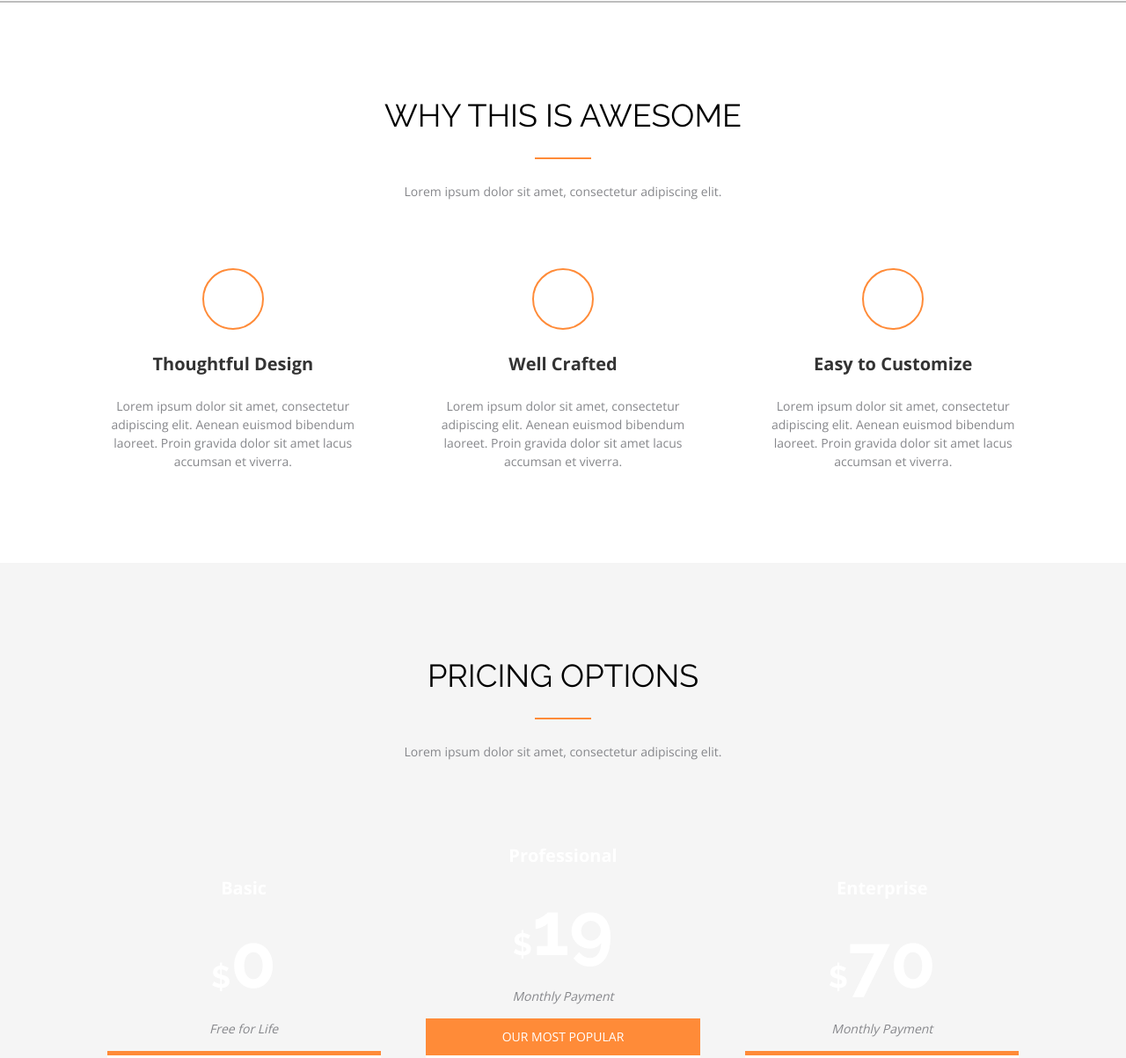
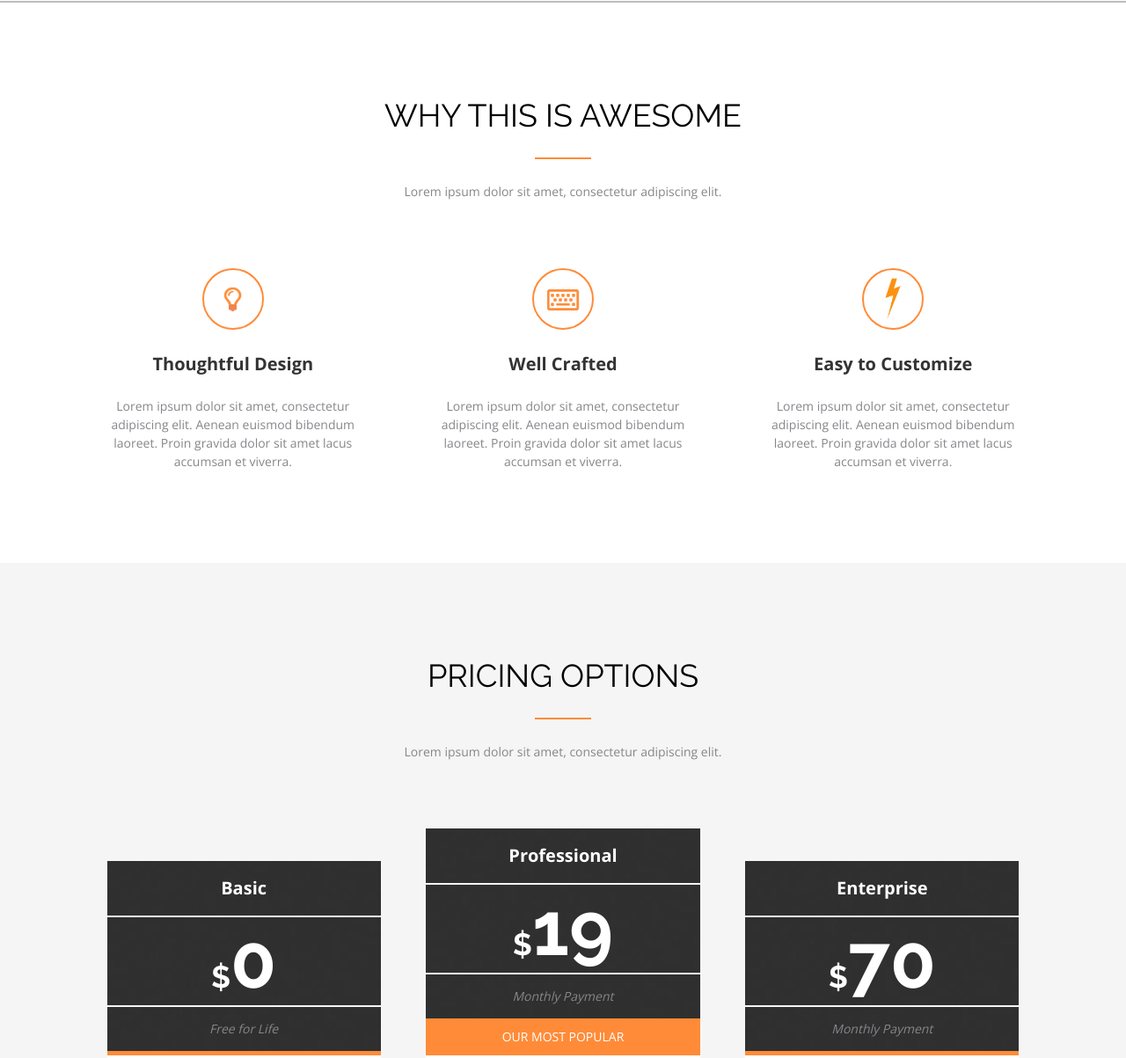
Before and after one commit to Gantlas/HW_5, a plain HTML site: page index.html in a window 1280 px wide. Shown: the part 978-2181 px from the top of the page at 88% size. Drawn offline with nearby package versions, Linux system fonts and the light colour scheme; the site is published under a folder, as on GitHub Pages, so addresses that start at the root find nothing; a script that the page names is missing.

Commit message:
Add files via upload

```diff
--- a/style.css
+++ b/style.css
@@ -66,7 +66,7 @@
 /* ______AXIT block______ */
 
 .axit-block_bg_image {
-    background: linear-gradient(rgb( 0, 0, 0, 0.4), rgb( 0, 0, 0, 0.4)), url(/images/axit-block_bg_image.jpeg);
+    background: linear-gradient(rgb( 0, 0, 0, 0.4), rgb( 0, 0, 0, 0.4)), url(images/axit-block_bg_image.jpeg);
 }
 
 .axit-block_bg {
@@ -387,16 +387,16 @@
 }
 
 .awesome-content__card-circle_bg-img_bulb {
-    background-image: url(/images/bulb.png);
+    background-image: url(images/bulb.png);
     background-size: 21px 28px;
 }
 
 .awesome-content__card-circle_bg-img_keyboard {
-    background-image: url(/images/keyboard.png);
+    background-image: url(images/keyboard.png);
 }
 
 .awesome-content__card-circle_bg-img_lightning {
-    background-image: url(/images/lightning.png);
+    background-image: url(images/lightning.png);
     background-size: 20px 50px;
 }
 
@@ -466,7 +466,7 @@
 }
 
 .pricing-content__list-item_bg-image {
-    background-image: url(/images/card_header_background.jpeg);
+    background-image: url(images/card_header_background.jpeg);
     background-position: center;
     background-repeat: no-repeat;
     background-size: cover;
@@ -493,7 +493,7 @@
 /* ______Axure design______ */
 
 .axure-design_bg {
-    background: linear-gradient( rgba(0, 0, 0, 0.6), rgba(0, 0, 0, 0.7) ), url(/images/axure-design_bg.jpeg);
+    background: linear-gradient( rgba(0, 0, 0, 0.6), rgba(0, 0, 0, 0.7) ), url(images/axure-design_bg.jpeg);
     background-position: center;
     background-repeat: no-repeat;
     background-size: cover;
```
Also changed, not shown: index.html (line endings or trailing spaces).
